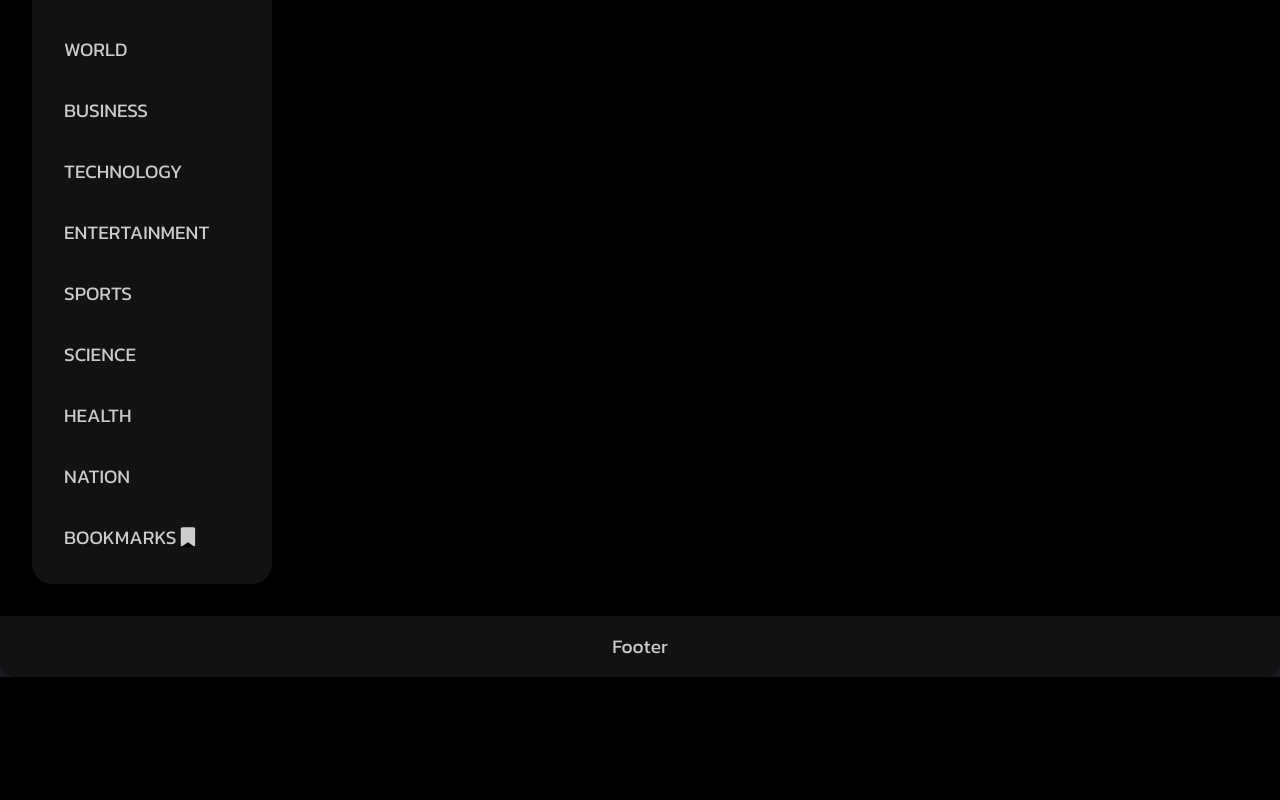
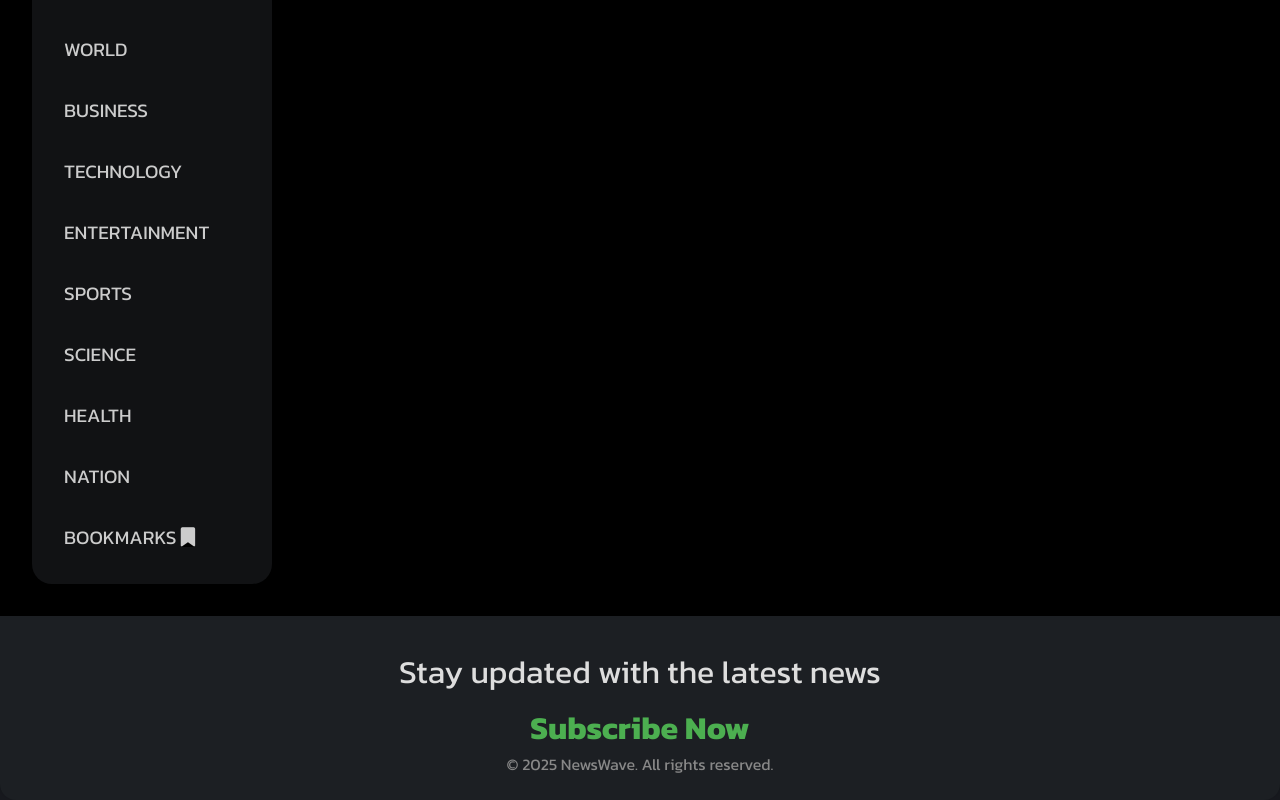
Before and after one commit to heyitsharman/NewsWave, a React (Vite) app: page / in a window 1280 px wide. Shown: the part 221-1021 px from the top of the page. Before the commit the page ends 898 px from the top, so only its background shows below. Built offline with nearby package versions, Linux system fonts and the light colour scheme; no server answers.

Commit message:
footer UI improved

```diff
--- a/src/components/News.css
+++ b/src/components/News.css
@@ -31,7 +31,7 @@ body {
 .logo {
     font-family: "Bebas Neue", sans-serif;
     font-size: 2.5rem;
-    color: #f5f5f5;
+    color: #4caf50; ;
     background-color: #111214;
 }
 
@@ -106,7 +106,7 @@ body {
 .nav-heading {
     font-family: "Bebas Neue", sans-serif;
     font-size: 1.8rem;
-    color: #ddd;
+    color: #ccc;
     background-color: #111214;
 }
 
@@ -230,15 +230,46 @@ body {
 
 .news-footer {
     width: 100%;
-    height: 5%;
-    background-color: #111214;
+    height: auto; /* Allow height to adjust based on content */
+    background:  #1c1f23;
     border-radius: 0 0 1rem 1rem;
     display: flex;
     justify-content: center;
     align-items: center;
-    padding: 1rem;
-    color: #ccc;
-}
+    flex-direction: column; /* Allow for multiple elements stacked vertically */
+    padding: 1.5rem;
+    color: #ddd;
+    font-family: 'Roboto', sans-serif;
+    font-size: 1rem;
+    box-shadow: 0 -4px 10px rgba(0, 0, 0, 0.3);
+  }
+
+  .news-footer a {
+    color: #4caf50; /* A contrasting color for links */
+    background-color: #1c1f23;
+    text-decoration: none;
+    font-weight: bold;
+    font-size: 2rem;
+    transition: color 0.3s ease-in-out;
+  }
+
+  .news-footer a:hover {
+    color: #66ff99; /* Lighter shade for hover effect */
+  }
+
+  .news-footer p {
+    margin: 0.5rem 0;
+    text-align: center;
+    font-size:2rem;
+    background-color:#1c1f23;
+  }
+
+  .news-footer small {
+    color: #888; /* Subtle color for copyright text */
+    font-size: 1rem;
+    background-color: #1c1f23;
+  }
+
 
 @media (max-width: 768px) {
     .news-header {
--- a/src/components/News.jsx
+++ b/src/components/News.jsx
@@ -173,7 +173,12 @@ const News = () => {
                 <NewsModal show={showModal} article={selectedArticle} onClose={()=>setShowModal(false)}/>
                 <BookMarks show={showBookmarks} bookmarks={bookmarks} onClose={()=>setShowBookmarks(false)} onSelectedArticle={handelArticleClick} onDeleteBookmark={handelBookmarkClick} />
             </div>
-            <footer className="news-footer">Footer</footer>
+            <footer className="news-footer">
+                <p>Stay updated with the latest news</p>
+                <a href="#subscribe">Subscribe Now</a>
+                <small>&copy; 2025 NewsWave. All rights reserved.</small>
+            </footer>
+
         </div>
     );
 };
```
